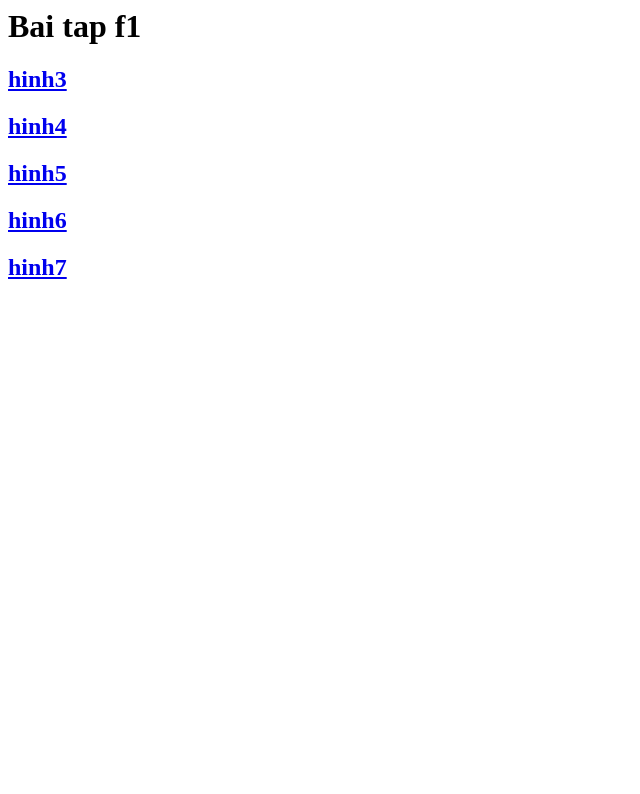
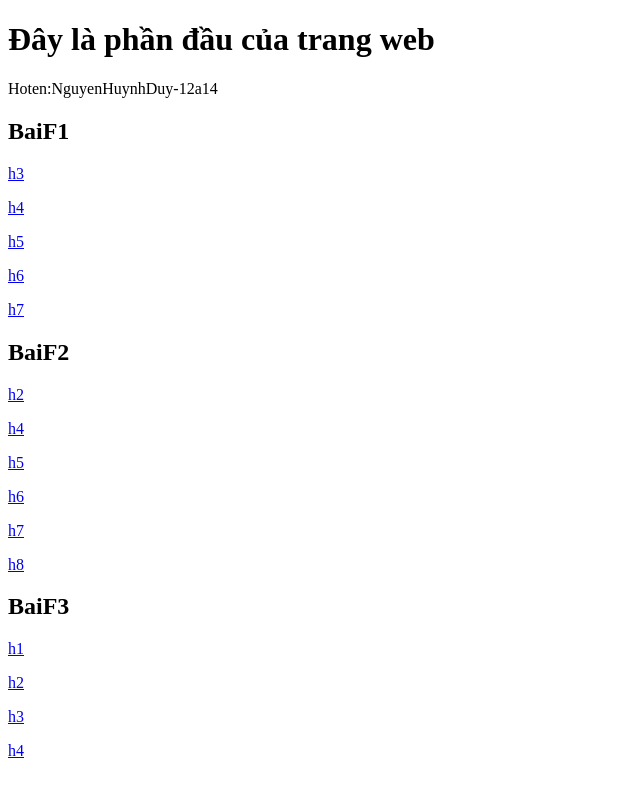
Before and after one commit to camhadangho9-sketch/baitap-html, a plain HTML site: page index.html in a window 1280 px wide. Shown: the whole page, without its empty margins (0-640 px from the left). Drawn offline with Linux system fonts and the light colour scheme.

Commit message:
Update index.html

```diff
--- a/index.html
+++ b/index.html
@@ -1,14 +1,29 @@
+<!DOCTYPE html>
 <html>
 <head>
-    <meta charset="utf-8">
-    <title>Lớp 12A14</title>
+   <meta charset="utf-8">
+   <title>Tiêu đề của trang web</title>
 </head>
 <body>
-    <h1>Bai tap f1</h1>
-    <h2><a href="baif1/hinh3.html">hinh3</a></h2>
-    <h2><a href="baif1/hinh4.html">hinh4</a></h2>
-    <h2><a href="baif1/hinh5.html">hinh5</a></h2>
-    <h2><a href="baif1/hinh6.html">hinh6</a></h2>
-    <h2><a href="baif1/hinh7.html">hinh7</a></h2>
+   <h1> Đây là phần đầu của trang web</h1>
+<p>Hoten:NguyenHuynhDuy-12a14</p>
+<h2>BaiF1</h2>
+<p><a href="baif1/h3.html">h3</a></p>
+<p><a href="baif1/h4.html">h4</a></p>
+<p><a href="baif1/h5.html">h5</a></p>
+<p><a href="baif1/h6.html">h6</a></p>
+<p><a href="baif1/h7.html">h7</a></p>
+<h2>BaiF2</h2>
+<p><a href="baif2/h2.html">h2</a></p>
+<p><a href="baif2/h4.html">h4</a></p>
+<p><a href="baif2/h5.html">h5</a></p>
+<p><a href="baif2/h6.html">h6</a></p>
+<p><a href="baif2/h7.html">h7</a></p>
+<p><a href="baif2/h8.html">h8</a></p>
+<h2>BaiF3</h2>
+<p><a href="baif3/h3.html">h1</a></p>
+<p><a href="baif3/h2.html">h2</a></p>
+<p><a href="baif3/h3.html">h3</a></p>
+<p><a href="baif3/h4.html">h4</a></p>
 </body>
 </html>
```
